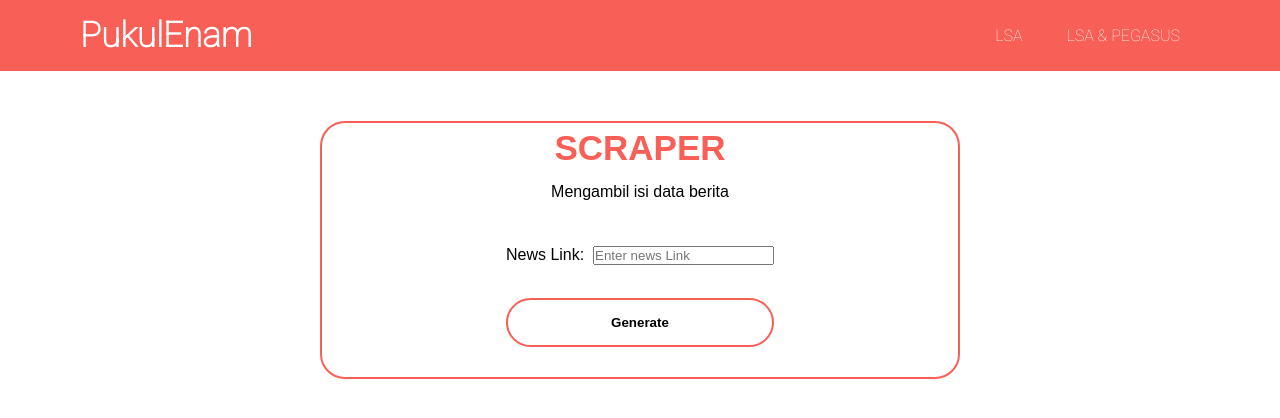
After one commit to pukulenam/T1_RNN, a Flask app: page /scraper in a window 1280 px wide. The commit adds this page. Shown: the top 418 px of the page. Run offline with Flask 2, Linux system fonts and the light colour scheme.

Commit message:
gabung scraper, lsa, pegasus, fe

```diff
--- a/Pegasus_Flask/LSA.py
+++ b/Pegasus_Flask/LSA.py
@@ -10,7 +10,7 @@ nltk.download('punkt')
 nltk.download('stopwords')
 
 def LSA(file):
-    f = open(file, 'r')
+    f = open(file, 'r', encoding="utf8")
     DOCUMENT = f.read()
 
     DOCUMENT = re.sub(r'\n|\r', ' ', str(DOCUMENT))
--- a/Pegasus_Flask/app.py
+++ b/Pegasus_Flask/app.py
@@ -7,6 +7,8 @@ from werkzeug.utils import secure_filename
 import os
 import pegasus
 import LSA
+import subprocess
+
 
 class UploadFileForm(FlaskForm):
     file = FileField("file", validators=[InputRequired()])
@@ -25,6 +27,21 @@ app.config['UPLOAD_FOLDER'] = 'uploaded_files'
 @app.route('/home', methods=['GET', 'POST'])
 def home():
     return render_template('index.html')
+
+@app.route('/scraper', methods=['GET', 'POST'])
+def scraper():
+    return render_template('scraper.html')
+
+    # proc = subprocess.Popen("php templates/scraper.php", shell=True, stdout=subprocess.PIPE)
+    # script_response = proc.stdout.read()
+    # w_dir = os.getcwd()
+    # out = sp.run(["php", os.path.join(w_dir, "templates/scraper.php")], stdout=sp.PIPE)
+    # return out.stdout
+
+# @app.route('/output_scraper', methods=['GET', 'POST'])
+# def output_scraper():
+#     return render_template('output_scraper.html')
+
 @app.route('/lsa', methods=['GET', 'POST'])
 def lsa():
     form = UploadFileForm()
--- /dev/null
+++ b/Pegasus_Flask/static/js/scraper.js
@@ -0,0 +1,15 @@
+function submitData() {
+    document.getElementById('scraper-result').style.display='block';
+    let hasil = document.getElementById("query").value;
+    let textnya =  fetch("https://puknamscraper.herokuapp.com/v1/scraper/newswebmd?url=" + hasil)
+                .then((data)=>{
+                    if(data.ok){
+                        return data.json()
+                    }else{
+                        return Promise.reject("ada yang tidak sesuai")
+                    }
+                })
+                .then((json)=>document.getElementById("scraped").innerHTML=JSON.stringify(json))
+                .catch((error)=>console.log('error '+error))
+                    alert(hasil);
+}
--- a/Pegasus_Flask/static/stylesheets/style.css
+++ b/Pegasus_Flask/static/stylesheets/style.css
@@ -115,6 +115,13 @@ button:hover{
     font-family: sans-serif;
 }
 
+.scraper-content{
+    width: 100%;
+    text-align: center;
+    color: black;
+    font-family: sans-serif;
+}
+
 a:-webkit-any-link {
     color: #fff;
     cursor: pointer;
@@ -139,7 +146,19 @@ a:-webkit-any-link {
     border-radius: 25px;
 }
 
-.lsa-content h1{
+.scraper-content{
+    width: 50%;
+    height: 30%;
+    background-color: #fff;
+    margin: 50px auto 0;
+    display: flex;
+    flex-direction: column;
+    align-items: center;
+    border: 2px solid #f85f56;
+    border-radius: 25px;
+}
+
+.lsa-content h1, .scraper-content h1{
     color: #f85f56;
     padding: 5px;
     margin-bottom: 10px;
@@ -147,13 +166,13 @@ a:-webkit-any-link {
     text-align: center;
 }
 
-.lsa-content p{
+.lsa-content p, .scraper-content p{
     margin-bottom: 30px;
     text-align: center;
 }
 
 
-.lsa-content .button-container{
+.lsa-content .button-container, .scraper-content .button-container, .scraper-result .button-container{
     display: flex;
     flex-direction: column;
     margin-bottom: 30px;
@@ -161,16 +180,20 @@ a:-webkit-any-link {
     font-size: medium;
 }
 
-.lsa-content .button-container{
+.lsa-content .button-container, .scraper-content .button-container, .scraper-result .button-container{
     align-items: center;
 }
 
-.lsa-content label{
+.lsa-content label, .scraper-content label{
     font-size: medium;
 }
 
 .upload{
     font-family: sans-serif;
+}
+
+.btn-download{
+    margin: 30px;
 }
 
 form{
@@ -262,11 +285,19 @@ form{
 
 /* LSA PAGE AND LSA+PEGASUS OUTPUT */
 
-.result{
-    height: 100%;
+.scraper-result{
     width: 100%;
-    display: flex;
-    justify-content: center;
+    text-align: center;
+    color: black;
+    font-family: sans-serif;
+    display: none;
+    font-family: sans-serif;
+    padding:50px 50px 0;
+    text-align: justify;
+    border: 2px solid #f85f56;
+    border-radius: 25px;
+    width: 50%;
+    margin: 50px auto;
 }
 .lsa-result{
     font-family: sans-serif;
--- /dev/null
+++ b/Pegasus_Flask/templates/scraper.html
@@ -0,0 +1,80 @@
+<!DOCTYPE html>
+<html lang="en">
+<head>
+    <meta charset="UTF-8">
+    <meta http-equiv="X-UA-Compatible" content="IE=edge">
+    <meta name="viewport" content="width=device-width, initial-scale=1.0">
+    <title>Scraper</title>
+    <link rel="stylesheet" href="{{ url_for('static', filename='stylesheets/style.css') }}"/>
+</head>
+<body>
+    <!-- navigation bar -->
+    <nav class="navbar">
+        <div class="max-width">
+            <div class="logo"><a href="/home">PukulEnam</a></div>
+            <ul>
+                <li><a href="/lsa">LSA</a></li>
+                <li><a href="/lsa+pegasus">LSA & PEGASUS</a></li>
+            </ul>
+        </div>
+    </nav>
+
+    <!-- content -->
+    <section class="scraper-content" id="home">
+        <div class="max-width">
+            <div class="lsa">
+                <h1>SCRAPER</h1>
+                <p>Mengambil isi data berita</p>
+                <form action="home.html" method="POST">
+                    <div class="link-container">
+                        <label for="">News Link:</label>
+                        <input type="text" id="query" class="link" name="link" placeholder="Enter news Link" required>
+                    </div>
+                </form>
+                <div class="button-container">
+                    <!-- <a href="/output_scraper"> -->
+                        <button id="generate" name="generate" onclick="submitData()" class="btn" type="submit">Generate</button>
+                    <!-- </a> -->
+                </div>
+            </div>
+        </div>
+    </section>
+
+    <!-- output scraper -->
+    <section  id="scraper-result" class="scraper-result">
+        <div id="scraped">
+        </div>
+        <div class="button-container">
+            <button class="btn" id="button">Download File</button>
+        </div>
+    </section>
+
+
+    <script src="./static/js/scraper.js"></script>
+    <script>
+        var button = document.getElementById('button')
+
+        button.addEventListener('click', function(e){
+            var textareaVal = document.getElementById('scraped').innerHTML;
+            var date = new Date();
+            var filename = 'scrapedFile_' + date.getDate() + '-' + date.getMonth() + '-' + date.getFullYear() + '.txt';
+
+            download(textareaVal, filename)
+        })
+
+        function download(textareaVal, filename){
+            var element = document.createElement('a')
+
+            element.setAttribute('href', 'data:text/plain;charset=utf-8,' + encodeURIComponent(textareaVal))
+            element.setAttribute('download', filename)
+            element.style.display = 'none'
+
+            document.body.appendChild(element)
+            element.click()
+            document.body.removeChild(element)
+        }
+        </script>
+
+
+</body>
+</html>
```
Also changed, not shown: Pegasus_Flask/templates/index.html (+7 -2 lines), Pegasus_Flask/templates/output_scraper.html (added, +52 -0 lines), Pegasus_Flask/uploaded_files/scrapedFile_15-5-2022_2.txt (added, +1 -0 lines), Pegasus_Flask/uploaded_files/scrapedFile_15-5-2022_4.txt (added, +1 -0 lines), Pegasus_Flask/uploaded_files/scrapedFile_15-5-2022_5.txt (added, +1 -0 lines), Pegasus_Flask/uploaded_files/scraped_file.txt (added, +1 -0 lines).
